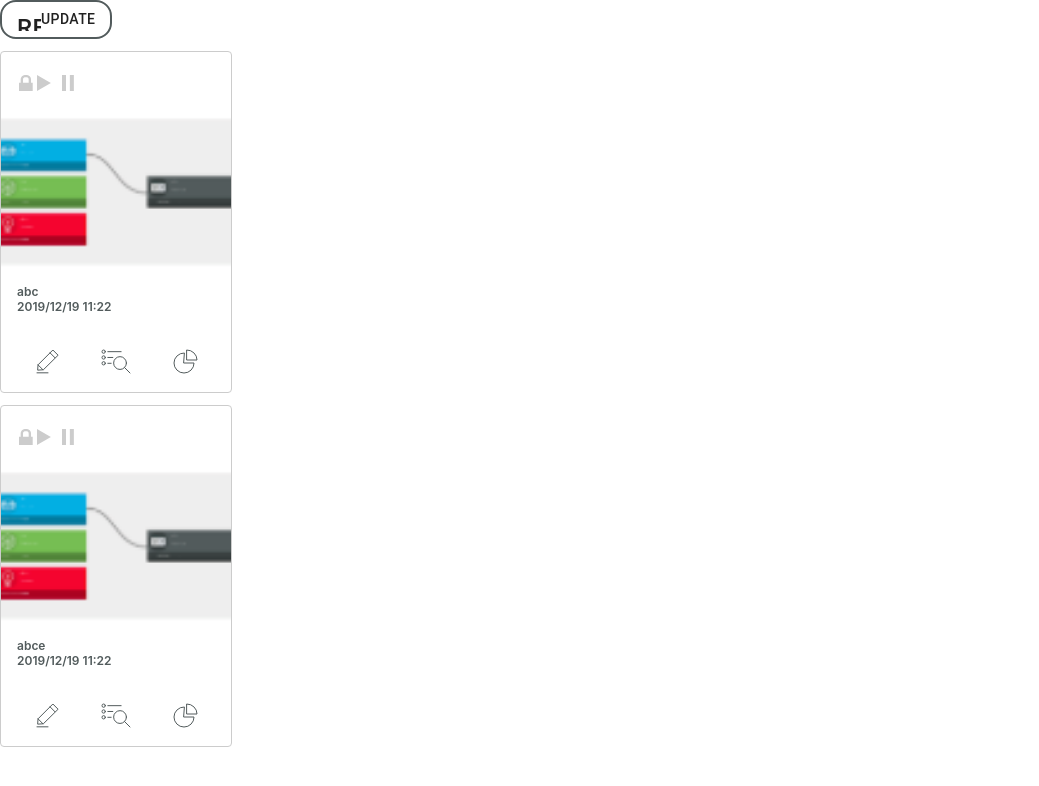
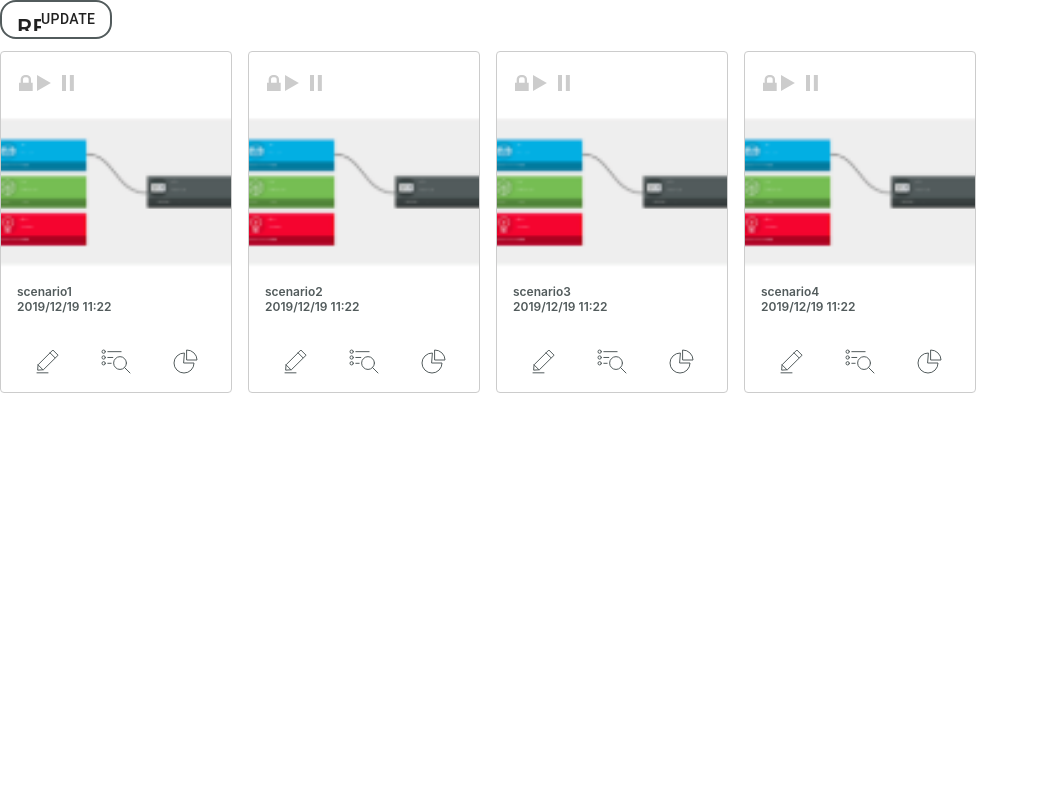
Before and after one commit to sx086401/react_practice, a React (Create React App) app: page / in a window 1280 px wide. Shown: the top 786 px of the page, without its empty margins (0-1039 px from the left). Built offline with nearby package versions, Linux system fonts and the light colour scheme.

Commit message:
Add map key

```diff
--- a/src/components/ScenarioList/ScenarioList.tsx
+++ b/src/components/ScenarioList/ScenarioList.tsx
@@ -7,6 +7,10 @@ const useStyle = makeStyles({
   button: {
     border: '2px solid #525B5C',
     borderRadius: 16,
+  },
+  list: {
+    display: 'flex',
+    flexWrap: 'wrap'
   }
 })
 
@@ -32,6 +36,8 @@ export default function ScenarioList(props: Props) {
         <Icon>refresh</Icon>
         update
       </Button>
-      {scenarioList.map(scenario => <ScenarioCard scenario={scenario}/>)}
+      <div className={classes.list}>
+        {scenarioList.map(scenario => <ScenarioCard key={scenario.id} scenario={scenario}/>)}
+      </div>
   </>
 }
--- a/src/containers/ScenarioContainer/ScenarioContainer.tsx
+++ b/src/containers/ScenarioContainer/ScenarioContainer.tsx
@@ -7,14 +7,28 @@ export default function ScenarioContainer() {
   const scenarioList = [
     {
       id: 1,
-      display_name: 'abc',
+      display_name: 'scenario1',
       created_at: '2019-12-19T11:22:33Z',
       updated_at: '2019-12-19T11:22:33Z',
       thumbnail_url: FakeScenarioImg,
     },
     {
       id: 2,
-      display_name: 'abce',
+      display_name: 'scenario2',
+      created_at: '2019-12-19T11:22:33Z',
+      updated_at: '2019-12-19T11:22:33Z',
+      thumbnail_url: FakeScenarioImg,
+    },
+    {
+      id: 3,
+      display_name: 'scenario3',
+      created_at: '2019-12-19T11:22:33Z',
+      updated_at: '2019-12-19T11:22:33Z',
+      thumbnail_url: FakeScenarioImg,
+    },
+    {
+      id: 4,
+      display_name: 'scenario4',
       created_at: '2019-12-19T11:22:33Z',
       updated_at: '2019-12-19T11:22:33Z',
       thumbnail_url: FakeScenarioImg,
```
